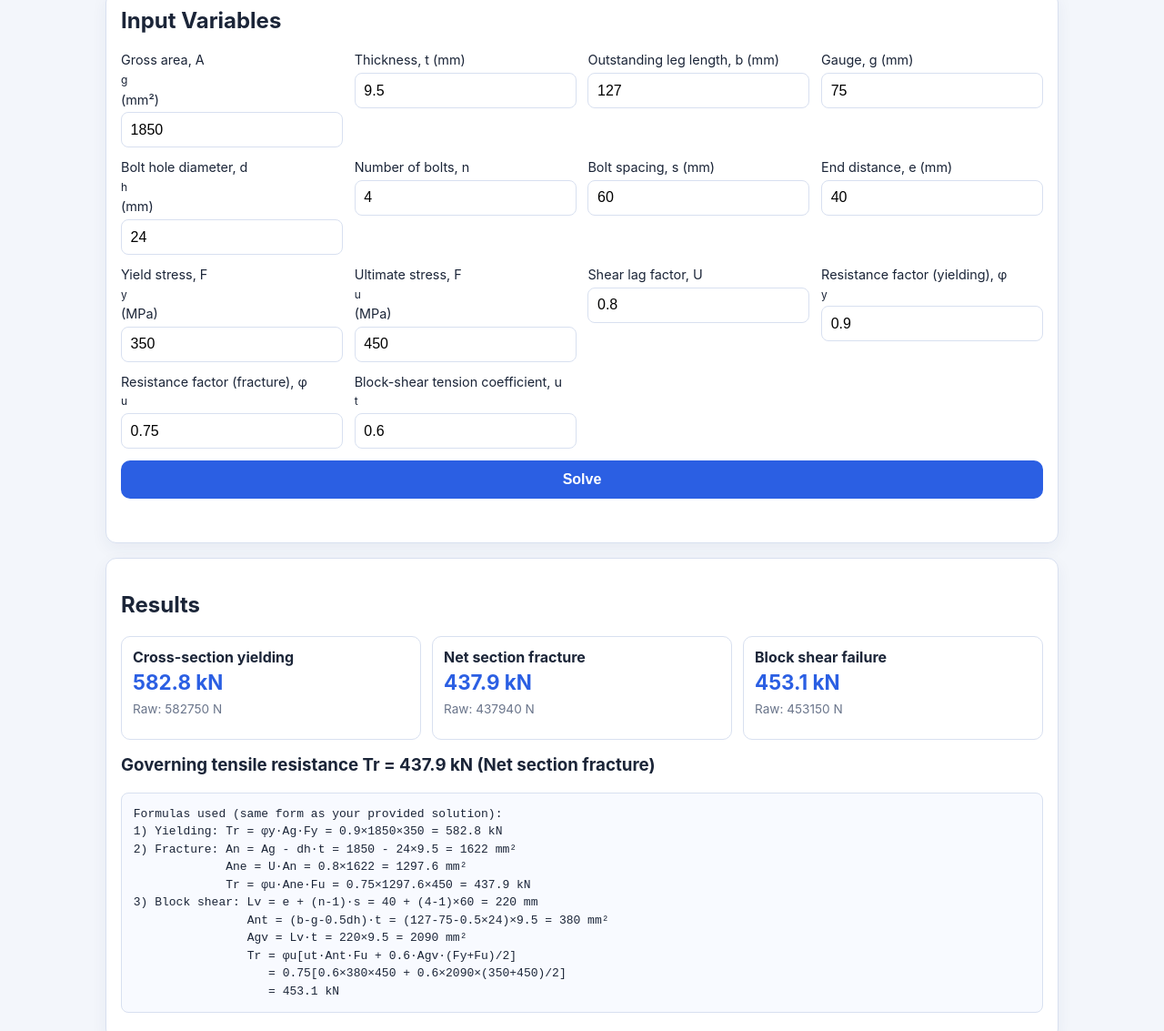
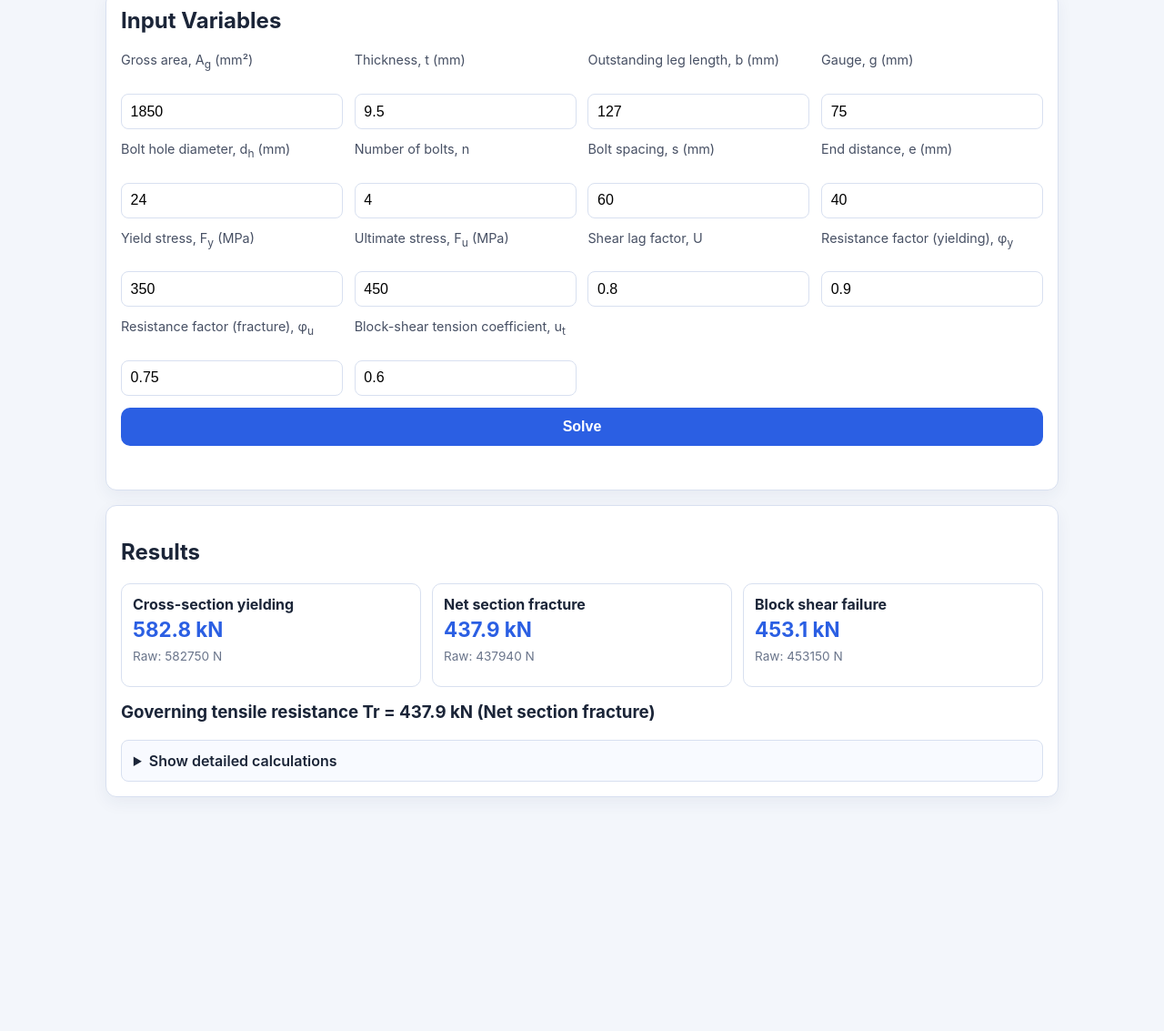
Before and after one commit to tarabia-hub/tension_question, a plain HTML site: page index.html in a window 1280 px wide. Shown: the part 169-1302 px from the top of the page at 91% size. After the commit the page ends 1069 px from the top, so only its background shows below. Drawn offline with Linux system fonts and the light colour scheme.

Commit message:
Align input rows and restore collapsible calculations

```diff
--- a/index.html
+++ b/index.html
@@ -19,59 +19,59 @@
     <section class="card grid">
       <h2>Input Variables</h2>
 
-      <label>Gross area, A<sub>g</sub> (mm²)
+      <label class="field"><span class="field-label">Gross area, A<sub>g</sub> (mm²)</span>
         <input id="Ag" type="number" value="1850" step="1" />
       </label>
 
-      <label>Thickness, t (mm)
+      <label class="field"><span class="field-label">Thickness, t (mm)</span>
         <input id="t" type="number" value="9.5" step="0.1" />
       </label>
 
-      <label>Outstanding leg length, b (mm)
+      <label class="field"><span class="field-label">Outstanding leg length, b (mm)</span>
         <input id="b" type="number" value="127" step="1" />
       </label>
 
-      <label>Gauge, g (mm)
+      <label class="field"><span class="field-label">Gauge, g (mm)</span>
         <input id="g" type="number" value="75" step="1" />
       </label>
 
-      <label>Bolt hole diameter, d<sub>h</sub> (mm)
+      <label class="field"><span class="field-label">Bolt hole diameter, d<sub>h</sub> (mm)</span>
         <input id="dh" type="number" value="24" step="0.5" />
       </label>
 
-      <label>Number of bolts, n
+      <label class="field"><span class="field-label">Number of bolts, n</span>
         <input id="n" type="number" value="4" step="1" />
       </label>
 
-      <label>Bolt spacing, s (mm)
+      <label class="field"><span class="field-label">Bolt spacing, s (mm)</span>
         <input id="s" type="number" value="60" step="1" />
       </label>
 
-      <label>End distance, e (mm)
+      <label class="field"><span class="field-label">End distance, e (mm)</span>
         <input id="e" type="number" value="40" step="1" />
       </label>
 
-      <label>Yield stress, F<sub>y</sub> (MPa)
+      <label class="field"><span class="field-label">Yield stress, F<sub>y</sub> (MPa)</span>
         <input id="Fy" type="number" value="350" step="1" />
       </label>
 
-      <label>Ultimate stress, F<sub>u</sub> (MPa)
+      <label class="field"><span class="field-label">Ultimate stress, F<sub>u</sub> (MPa)</span>
         <input id="Fu" type="number" value="450" step="1" />
       </label>
 
-      <label>Shear lag factor, U
+      <label class="field"><span class="field-label">Shear lag factor, U</span>
         <input id="U" type="number" value="0.8" step="0.01" />
       </label>
 
-      <label>Resistance factor (yielding), φ<sub>y</sub>
+      <label class="field"><span class="field-label">Resistance factor (yielding), φ<sub>y</sub></span>
         <input id="phiY" type="number" value="0.9" step="0.01" />
       </label>
 
-      <label>Resistance factor (fracture), φ<sub>u</sub>
+      <label class="field"><span class="field-label">Resistance factor (fracture), φ<sub>u</sub></span>
         <input id="phiU" type="number" value="0.75" step="0.01" />
       </label>
 
-      <label>Block-shear tension coefficient, u<sub>t</sub>
+      <label class="field"><span class="field-label">Block-shear tension coefficient, u<sub>t</sub></span>
         <input id="ut" type="number" value="0.6" step="0.01" />
       </label>
 
@@ -83,7 +83,11 @@
       <h2>Results</h2>
       <div id="resultCards" class="result-grid"></div>
       <h3 id="governing" class="governing"></h3>
-      <pre id="steps" class="steps"></pre>
+
+      <details class="calc-details">
+        <summary>Show detailed calculations</summary>
+        <pre id="steps" class="steps"></pre>
+      </details>
     </section>
   </main>
 
--- a/style.css
+++ b/style.css
@@ -37,14 +37,35 @@ header p { margin-top: 0; color: var(--muted); }
 
 .grid {
   display: grid;
-  grid-template-columns: repeat(auto-fit, minmax(210px, 1fr));
+  grid-template-columns: repeat(4, minmax(180px, 1fr));
   gap: 0.8rem;
 }
 
+@media (max-width: 980px) {
+  .grid { grid-template-columns: repeat(2, minmax(180px, 1fr)); }
+}
+
+@media (max-width: 580px) {
+  .grid { grid-template-columns: 1fr; }
+}
+
 .grid h2 { grid-column: 1 / -1; margin: 0 0 0.5rem; }
-label { display: flex; flex-direction: column; font-size: 0.9rem; gap: 0.35rem; }
+
+.field {
+  display: grid;
+  grid-template-rows: 2.5rem auto;
+  font-size: 0.9rem;
+  gap: 0.35rem;
+  align-items: start;
+}
+
+.field-label {
+  line-height: 1.25;
+  color: #475064;
+}
 
 input {
+  width: 100%;
   border: 1px solid var(--border);
   border-radius: 8px;
   padding: 0.6rem;
@@ -81,10 +102,23 @@ button {
 .value { font-size: 1.4rem; font-weight: 700; color: var(--primary); margin: 0; }
 .small { font-size: 0.85rem; color: var(--muted); margin-top: 0.5rem; }
 .governing { margin-top: 1rem; }
-.steps {
-  background: #f8faff;
+
+.calc-details {
+  margin-top: 0.8rem;
   border: 1px solid var(--border);
   border-radius: 8px;
+  background: #f8faff;
+}
+
+.calc-details summary {
+  cursor: pointer;
+  padding: 0.75rem 0.8rem;
+  font-weight: 600;
+}
+
+.steps {
+  margin: 0;
+  border-top: 1px solid var(--border);
   padding: 0.8rem;
   white-space: pre-wrap;
   line-height: 1.5;
```
